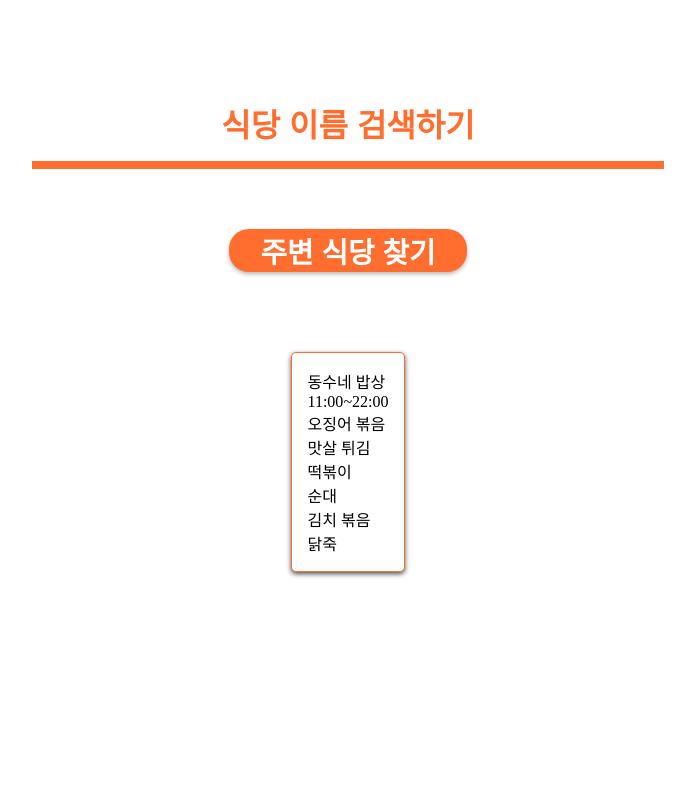
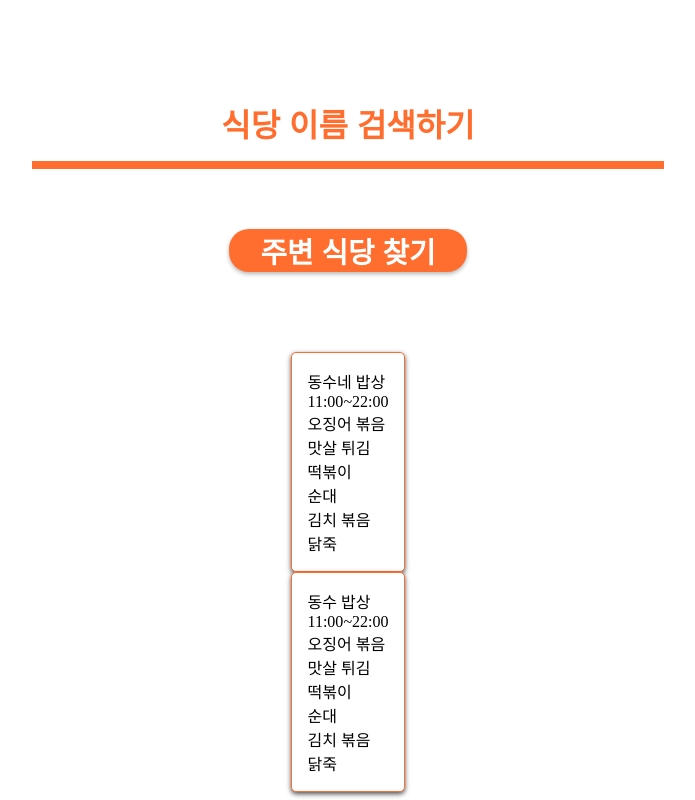
Before and after one commit to SPIDERMAN-webstudy/EatMou, a React (Create React App) app in the folder eat-mou/: page / in a window 1280 px wide. Shown: the part 336-1136 px from the top of the page, without its empty margins (292-987 px from the left). Before the commit the page ends 916 px from the top, so only its background shows below. Built offline with nearby package versions, Linux system fonts and the light colour scheme.

Commit message:
[FIX]더미데이터 하나추가

```diff
--- a/eat-mou/src/App.js
+++ b/eat-mou/src/App.js
@@ -9,6 +9,7 @@ import Button from "./components/UI/Button";
 import Input from "./components/UI/Input";
 
 import DangolItem from "./components/Dangol/DangolItem";
+import Search from "./components/Search/Search";
 
 const DUMMY_kitchen = {
   name: "동수네 밥상",
@@ -18,6 +19,22 @@ const DUMMY_kitchen = {
   telephone: "010-6588-9498",
   address: "서울시 광진구 광나루로  17길 52",
   today: ["오징어 볶음", "맛살 튀김", "떡볶이", "순대", "김치 볶음", "닭죽"],
+  dangol: 280,
+  menu: [
+    { menuName: "왕돈까스", menuPrice: 10000 },
+    { menuName: "차돌 라볶이", menuPrice: 5000 },
+    { menuName: "김치 볶음밥", menuPrice: 7000 },
+  ],
+};
+const DUMMYs_kitchen = {
+  name: "동수 밥상",
+  openTime: "11:00",
+  closeTime: "22:00",
+  distance: 400,
+  telephone: "010-6588-9498",
+  address: "서울시 광진구 광나루로  17길 52",
+  today: ["오징어 볶음", "맛살 튀김", "떡볶이", "순대", "김치 볶음", "닭죽"],
+  dangol: 279,
   menu: [
     { menuName: "왕돈까스", menuPrice: 10000 },
     { menuName: "차돌 라볶이", menuPrice: 5000 },
@@ -29,6 +46,7 @@ function App() {
   const dispatch = useDispatch();
   useEffect(() => {
     dispatch(kitchenActions.addKitchen(DUMMY_kitchen));
+    dispatch(kitchenActions.addKitchen(DUMMYs_kitchen));
     setIsLoaded(true);
   }, []);
 
```
